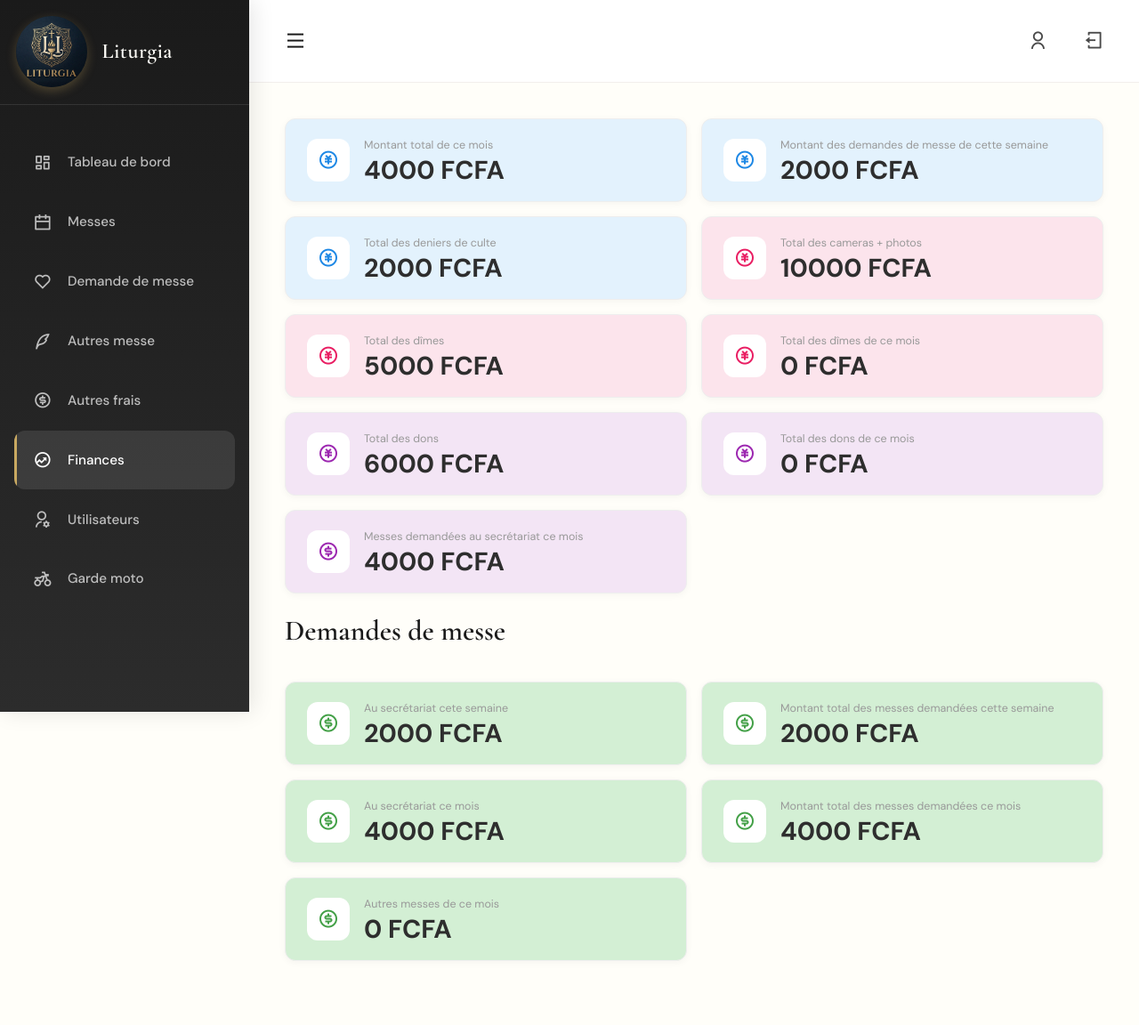
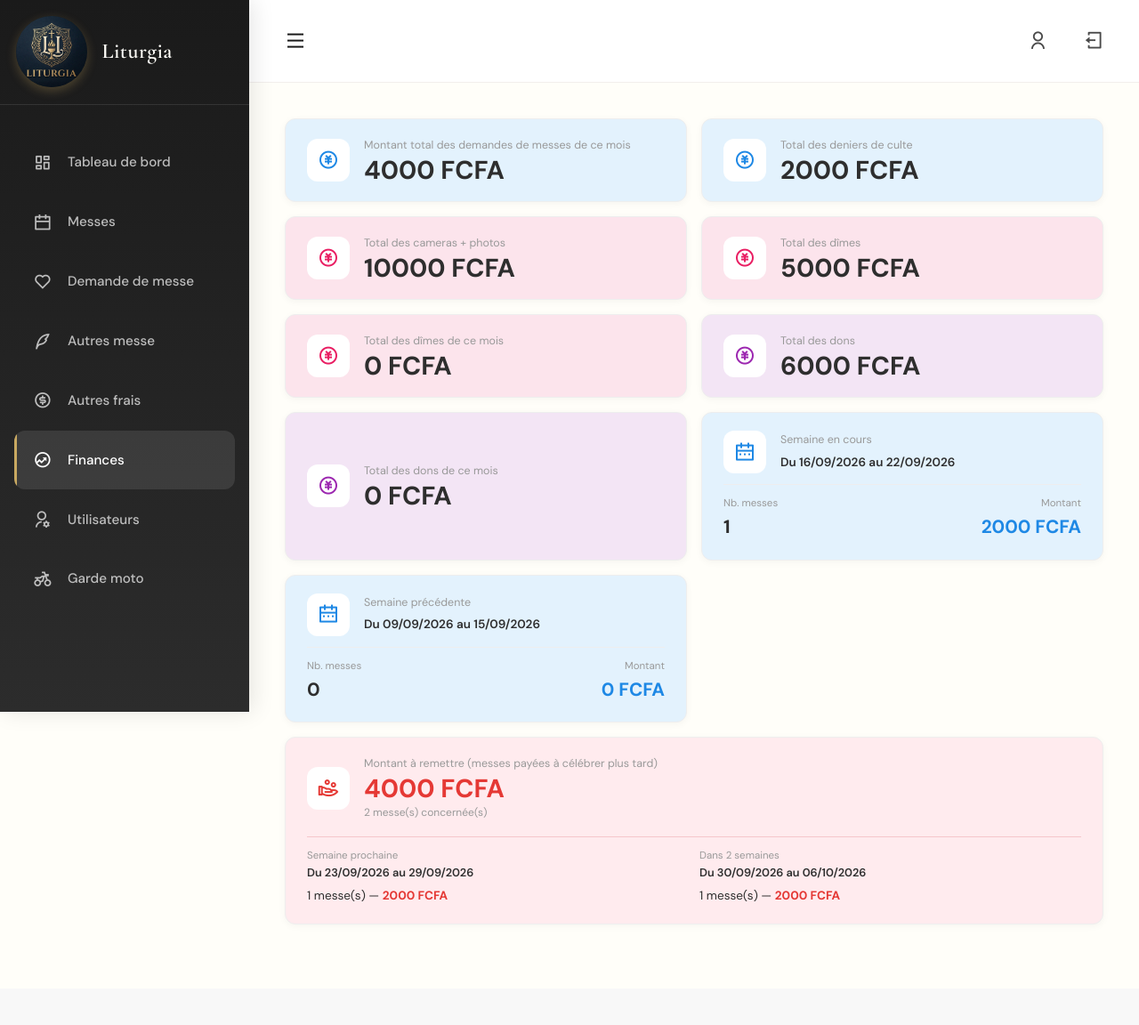
Before and after one commit to Orden-Ktn/liturgia, a Django app: page /dashboard/finance/ in a window 1280 px wide. Shown: the whole page at 89% size. After the commit the page ends 1038 px from the top, so only its background shows below. Run offline with Django 5.2, Linux system fonts and the light colour scheme; a user stored in the database is signed in; data comes from the database, SQL or seed files in the repository; some libraries are stand-ins or nearby versions.

Commit message:
update finance

```diff
--- a/dashboard/templates/finance.html
+++ b/dashboard/templates/finance.html
@@ -6,33 +6,13 @@
 
     <div style="display: grid; grid-template-columns: repeat(auto-fit, minmax(300px, 1fr)); gap: 1rem; margin-bottom: 2rem;">
 
-        <!-- <div class="stat-card" style="background: #e3f2fd; border-radius: 12px; padding: 1.25rem 1.5rem; border: 1px solid #eee; display: flex; align-items: center; gap: 1rem; box-shadow: 0 2px 8px rgba(0,0,0,0.04);">
-            <div style="width: 48px; height: 48px; border-radius: 12px; background: #fff; display: flex; align-items: center; justify-content: center; flex-shrink: 0;">
-                <i class="ri-money-cny-circle-line" style="font-size: 1.5rem; color: #1e88e5;"></i>
-            </div>
-            <div>
-                <p style="font-size: 0.78rem; color: #999; margin: 0 0 0.2rem;">Montant total</p>
-                <p style="font-size: 1.8rem; font-weight: 700; margin: 0; color: #2e2e2e; line-height: 1;">{{ montant_total|floatformat:0 }} FCFA</p>
-            </div>
-        </div> -->
-
         <div class="stat-card" style="background: #e3f2fd; border-radius: 12px; padding: 1.25rem 1.5rem; border: 1px solid #eee; display: flex; align-items: center; gap: 1rem; box-shadow: 0 2px 8px rgba(0,0,0,0.04);">
             <div style="width: 48px; height: 48px; border-radius: 12px; background: #fff; display: flex; align-items: center; justify-content: center; flex-shrink: 0;">
                 <i class="ri-money-cny-circle-line" style="font-size: 1.5rem; color: #1e88e5;"></i>
             </div>
             <div>
-                <p style="font-size: 0.78rem; color: #999; margin: 0 0 0.2rem;">Montant total de ce mois</p>
+                <p style="font-size: 0.78rem; color: #999; margin: 0 0 0.2rem;">Montant total des demandes de messes de ce mois</p>
                 <p style="font-size: 1.8rem; font-weight: 700; margin: 0; color: #2e2e2e; line-height: 1;">{{ montant_ce_mois|floatformat:0 }} FCFA</p>
-            </div>
-        </div>
-
-        <div class="stat-card" style="background: #e3f2fd; border-radius: 12px; padding: 1.25rem 1.5rem; border: 1px solid #eee; display: flex; align-items: center; gap: 1rem; box-shadow: 0 2px 8px rgba(0,0,0,0.04);">
-            <div style="width: 48px; height: 48px; border-radius: 12px; background: #fff; display: flex; align-items: center; justify-content: center; flex-shrink: 0;">
-                <i class="ri-money-cny-circle-line" style="font-size: 1.5rem; color: #1e88e5;"></i>
-            </div>
-            <div>
-                <p style="font-size: 0.78rem; color: #999; margin: 0 0 0.2rem;">Montant des demandes de messe de cette semaine</p>
-                <p style="font-size: 1.8rem; font-weight: 700; margin: 0; color: #2e2e2e; line-height: 1;">{{ montant_messe_cette_semaine|floatformat:0 }} FCFA</p>
             </div>
         </div>
 
@@ -96,69 +76,61 @@
             </div>
         </div>
 
-        <div class="stat-card" style="background: #f3e5f5; border-radius: 12px; padding: 1.25rem 1.5rem; border: 1px solid #eee; display: flex; align-items: center; gap: 1rem; box-shadow: 0 2px 8px rgba(0,0,0,0.04);">
-            <div style="width: 48px; height: 48px; border-radius: 12px; background: #fff; display: flex; align-items: center; justify-content: center; flex-shrink: 0;">
-                <i class="ri-money-dollar-circle-line" style="font-size: 1.5rem; color: #9c27b0;"></i>
+        {% for semaine in semaines %}
+            <div class="stat-card" style="background: #e3f2fd; border-radius: 12px; padding: 1.25rem 1.5rem; border: 1px solid #eee; box-shadow: 0 2px 8px rgba(0,0,0,0.04);">
+                <div style="display: flex; align-items: center; gap: 1rem; margin-bottom: 0.75rem;">
+                    <div style="width: 48px; height: 48px; border-radius: 12px; background: #fff; display: flex; align-items: center; justify-content: center; flex-shrink: 0;">
+                        <i class="ri-calendar-2-line" style="font-size: 1.5rem; color: #1e88e5;"></i>
+                    </div>
+                    <div>
+                        <p style="font-size: 0.78rem; color: #999; margin: 0 0 0.2rem;">{{ semaine.label }}</p>
+                        <p style="font-size: 0.85rem; font-weight: 600; margin: 0; color: #2e2e2e;">
+                            Du {{ semaine.debut_semaine|date:"d/m/Y" }} au {{ semaine.fin_semaine|date:"d/m/Y" }}
+                        </p>
+                    </div>
+                </div>
+                <div style="display: flex; justify-content: space-between; border-top: 1px solid #eee; padding-top: 0.75rem;">
+                    <div>
+                        <p style="font-size: 0.72rem; color: #999; margin: 0;">Nb. messes</p>
+                        <p style="font-size: 1.3rem; font-weight: 700; margin: 0; color: #2e2e2e;">{{ semaine.nombre_messes }}</p>
+                    </div>
+                    <div style="text-align: right;">
+                        <p style="font-size: 0.72rem; color: #999; margin: 0;">Montant</p>
+                        <p style="font-size: 1.3rem; font-weight: 700; margin: 0; color: #1e88e5;">{{ semaine.montant_total }} FCFA</p>
+                    </div>
+                </div>
             </div>
-            <div>
-                <p style="font-size: 0.78rem; color: #999; margin: 0 0 0.2rem;">Messes demandées au secrétariat ce mois</p>
-                <p style="font-size: 1.8rem; font-weight: 700; margin: 0; color: #2e2e2e; line-height: 1;">{{ montant_messe_secretariat_ce_mois|floatformat:0 }} FCFA</p>
+        {% endfor %}
+
+        <!-- ===== CARTE RÉCAPITULATIVE : MONTANT À REMETTRE ===== -->
+        <div class="stat-card" style="background: #ffebee; border-radius: 12px; padding: 1.25rem 1.5rem; border: 1px solid #eee; box-shadow: 0 2px 8px rgba(0,0,0,0.04); grid-column: span 2;">
+            <div style="display: flex; align-items: center; gap: 1rem; margin-bottom: 1rem;">
+                <div style="width: 48px; height: 48px; border-radius: 12px; background: #fff; display: flex; align-items: center; justify-content: center; flex-shrink: 0;">
+                    <i class="ri-hand-coin-line" style="font-size: 1.5rem; color: #e53935;"></i>
+                </div>
+                <div>
+                    <p style="font-size: 0.78rem; color: #999; margin: 0 0 0.2rem;">Montant à remettre (messes payées à célébrer plus tard)</p>
+                    <p style="font-size: 1.8rem; font-weight: 700; margin: 0; color: #e53935; line-height: 1;">
+                        {{ montant_total_a_remettre }} FCFA
+                    </p>
+                    <p style="font-size: 0.75rem; color: #999; margin: 0.2rem 0 0;">
+                        {{ nombre_total_messes_avenir }} messe(s) concernée(s)
+                    </p>
+                </div>
             </div>
-        </div>
 
-        <br><div style="display: flex; justify-content: space-between; align-items: center; margin-bottom: 1rem;">
-            <div>
-                <h2 style="font-family: 'Cormorant Garamond', serif; font-size: 2rem;">Demandes de messe</h2>
-            </div>
-        </div><br>
-
-        <div class="stat-card" style="background: #d3efd4; border-radius: 12px; padding: 1.25rem 1.5rem; border: 1px solid #eee; display: flex; align-items: center; gap: 1rem; box-shadow: 0 2px 8px rgba(0,0,0,0.04);">
-            <div style="width: 48px; height: 48px; border-radius: 12px; background: #fff; display: flex; align-items: center; justify-content: center; flex-shrink: 0;">
-                <i class="ri-money-dollar-circle-line" style="font-size: 1.5rem; color: #43a047;"></i>
-            </div>
-            <div>
-                <p style="font-size: 0.78rem; color: #999; margin: 0 0 0.2rem;">Au secrétariat cete semaine</p>
-                <p style="font-size: 1.8rem; font-weight: 700; margin: 0; color: #2e2e2e; line-height: 1;">{{ montant_messe_secretariat_cette_semaine|floatformat:0 }} FCFA</p>
-            </div>
-        </div>
-
-        <div class="stat-card" style="background: #d3efd4; border-radius: 12px; padding: 1.25rem 1.5rem; border: 1px solid #eee; display: flex; align-items: center; gap: 1rem; box-shadow: 0 2px 8px rgba(0,0,0,0.04);">
-            <div style="width: 48px; height: 48px; border-radius: 12px; background: #fff; display: flex; align-items: center; justify-content: center; flex-shrink: 0;">
-                <i class="ri-money-dollar-circle-line" style="font-size: 1.5rem; color: #43a047;"></i>
-            </div>
-            <div>
-                <p style="font-size: 0.78rem; color: #999; margin: 0 0 0.2rem;">Montant total des messes demandées cette semaine</p>
-                <p style="font-size: 1.8rem; font-weight: 700; margin: 0; color: #2e2e2e; line-height: 1;">{{ montant_messes_demandees_cette_semaine|floatformat:0 }} FCFA</p>
-            </div>
-        </div>
-
-        <div class="stat-card" style="background: #d3efd4; border-radius: 12px; padding: 1.25rem 1.5rem; border: 1px solid #eee; display: flex; align-items: center; gap: 1rem; box-shadow: 0 2px 8px rgba(0,0,0,0.04);">
-            <div style="width: 48px; height: 48px; border-radius: 12px; background: #fff; display: flex; align-items: center; justify-content: center; flex-shrink: 0;">
-                <i class="ri-money-dollar-circle-line" style="font-size: 1.5rem; color: #43a047;"></i>
-            </div>
-            <div>
-                <p style="font-size: 0.78rem; color: #999; margin: 0 0 0.2rem;">Au secrétariat ce mois</p>
-                <p style="font-size: 1.8rem; font-weight: 700; margin: 0; color: #2e2e2e; line-height: 1;">{{ montant_messe_secretariat_ce_mois|floatformat:0 }} FCFA</p>
-            </div>
-        </div>
-
-        <div class="stat-card" style="background: #d3efd4; border-radius: 12px; padding: 1.25rem 1.5rem; border: 1px solid #eee; display: flex; align-items: center; gap: 1rem; box-shadow: 0 2px 8px rgba(0,0,0,0.04);">
-            <div style="width: 48px; height: 48px; border-radius: 12px; background: #fff; display: flex; align-items: center; justify-content: center; flex-shrink: 0;">
-                <i class="ri-money-dollar-circle-line" style="font-size: 1.5rem; color: #43a047;"></i>
-            </div>
-            <div>
-                <p style="font-size: 0.78rem; color: #999; margin: 0 0 0.2rem;">Montant total des messes demandées ce mois</p>
-                <p style="font-size: 1.8rem; font-weight: 700; margin: 0; color: #2e2e2e; line-height: 1;">{{ montant_messes_demandees_ce_mois|floatformat:0 }} FCFA</p>
-            </div>
-        </div>
-
-        <div class="stat-card" style="background: #d3efd4; border-radius: 12px; padding: 1.25rem 1.5rem; border: 1px solid #eee; display: flex; align-items: center; gap: 1rem; box-shadow: 0 2px 8px rgba(0,0,0,0.04);">
-            <div style="width: 48px; height: 48px; border-radius: 12px; background: #fff; display: flex; align-items: center; justify-content: center; flex-shrink: 0;">
-                <i class="ri-money-dollar-circle-line" style="font-size: 1.5rem; color: #43a047;"></i>
-            </div>
-            <div>
-                <p style="font-size: 0.78rem; color: #999; margin: 0 0 0.2rem;">Autres messes de ce mois</p>
-                <p style="font-size: 1.8rem; font-weight: 700; margin: 0; color: #2e2e2e; line-height: 1;">{{ montant_autre_messe_ce_mois|floatformat:0 }} FCFA</p>
+            <div style="display: grid; grid-template-columns: repeat(auto-fit, minmax(180px, 1fr)); gap: 0.75rem; border-top: 1px solid #f5c6cb; padding-top: 0.75rem;">
+                {% for semaine in semaines_avenir %}
+                <div>
+                    <p style="font-size: 0.72rem; color: #999; margin: 0;">{{ semaine.label }}</p>
+                    <p style="font-size: 0.8rem; font-weight: 600; margin: 0 0 0.3rem; color: #2e2e2e;">
+                        Du {{ semaine.debut_semaine|date:"d/m/Y" }} au {{ semaine.fin_semaine|date:"d/m/Y" }}
+                    </p>
+                    <p style="font-size: 0.85rem; margin: 0; color: #2e2e2e;">
+                        {{ semaine.nombre_messes }} messe(s) — <strong style="color: #e53935;">{{ semaine.montant_total }} FCFA</strong>
+                    </p>
+                </div>
+                {% endfor %}
             </div>
         </div>
 
--- a/dashboard/views.py
+++ b/dashboard/views.py
@@ -124,9 +124,7 @@ def dashboard(request):
 def finance(request):
     today = timezone.now().date()
 
-    debut_semaine = today - timedelta(days=today.weekday())
-
-    fin_semaine = debut_semaine + timedelta(days=6)
+    debut_semaine, fin_semaine = get_semaine_mercredi_mardi()
 
     # Intentions de messe simples
     montant_intention_total = Intention.objects.filter(
@@ -135,30 +133,32 @@ def finance(request):
         total=Sum("montant")
     )["total"] or 0
 
-    debut_semaine, fin_semaine = get_semaine_mercredi_mardi()
-
     montant_messe_cette_semaine = Intention.objects.filter(
         date_debut__range=(debut_semaine, fin_semaine),
         statut='validee'
     ).aggregate(total=Sum("montant"))["total"] or 0
 
-    #montants messes demandees cette semaine
+    # montants messes demandees cette semaine
     montant_messe_secretariat_cette_semaine = Intention.objects.filter(
-        date_debut__range=(debut_semaine, fin_semaine), statut='validee').aggregate(total=Sum("montant"))["total"] or 0
+        date_debut__range=(debut_semaine, fin_semaine), statut='validee'
+    ).aggregate(total=Sum("montant"))["total"] or 0
 
     montant_messe_en_ligne_cette_semaine = Intention.objects.filter(
-            date_debut__range=(debut_semaine, fin_semaine), statut_paiement='paye').aggregate(total=Sum("montant"))["total"] or 0
+        date_debut__range=(debut_semaine, fin_semaine), statut_paiement='paye'
+    ).aggregate(total=Sum("montant"))["total"] or 0
 
     montant_messes_demandees_cette_semaine = montant_messe_secretariat_cette_semaine + montant_messe_en_ligne_cette_semaine
 
-    #montants messes demandees ce mois
+    # montants messes demandees ce mois
     montant_messe_secretariat_ce_mois = Intention.objects.filter(
-            date_debut__year=today.year,
-            date_debut__month=today.month, statut='validee').aggregate(total=Sum("montant"))["total"] or 0
+        date_debut__year=today.year,
+        date_debut__month=today.month, statut='validee'
+    ).aggregate(total=Sum("montant"))["total"] or 0
 
     montant_messe_en_ligne_ce_mois = Intention.objects.filter(
-            date_debut__year=today.year,
-            date_debut__month=today.month, statut_paiement='paye').aggregate(total=Sum("montant"))["total"] or 0
+        date_debut__year=today.year,
+        date_debut__month=today.month, statut_paiement='paye'
+    ).aggregate(total=Sum("montant"))["total"] or 0
 
     montant_messes_demandees_ce_mois = montant_messe_secretariat_ce_mois + montant_messe_en_ligne_ce_mois
 
@@ -203,7 +203,31 @@ def finance(request):
     ).aggregate(total=Sum("montant"))["total"] or 0
 
     montant_total    = montant_intention_total + montant_autre_messe_total + total_autres_frais
-    montant_ce_mois  = montant_messe_secretariat_ce_mois + montant_autre_messe_ce_mois + total_autres_frais_ce_mois
+    montant_messes_ce_mois_sans_doublon = Intention.objects.filter(
+        Q(statut='validee') | Q(statut_paiement='paye'),
+        date_debut__year=today.year,
+        date_debut__month=today.month
+    ).aggregate(total=Sum("montant"))["total"] or 0
+
+    montant_ce_mois = montant_messes_ce_mois_sans_doublon + montant_autre_messe_ce_mois + total_autres_frais_ce_mois
+    # ===== SEMAINE EN COURS + SEMAINE PRÉCÉDENTE (compte, mercredi -> mardi) =====
+    semaines = []
+    for offset in [0, 1]:  # 0 = en cours, 1 = précédente
+        date_ref = today - timedelta(weeks=offset)
+        debut_s, fin_s = get_semaine_mercredi_mardi(date_ref)
+        label = "Semaine en cours" if offset == 0 else "Semaine précédente"
+        semaines.append(get_stats_semaine(debut_s, fin_s, label))
+
+    # ===== SURPLUS SUR LES SEMAINES À VENIR (messes déjà payées, à célébrer plus tard) =====
+    semaines_avenir = []
+    for offset in [1, 2]:  # 1 = semaine prochaine, 2 = dans 2 semaines
+        date_ref = today + timedelta(weeks=offset)
+        debut_s, fin_s = get_semaine_mercredi_mardi(date_ref)
+        label = "Semaine prochaine" if offset == 1 else "Dans 2 semaines"
+        semaines_avenir.append(get_stats_semaine(debut_s, fin_s, label))
+
+    montant_total_a_remettre = sum(s['montant_total'] for s in semaines_avenir)
+    nombre_total_messes_avenir = sum(s['nombre_messes'] for s in semaines_avenir)
 
     return render(request, "finance.html", {
         # Globaux
@@ -228,6 +252,11 @@ def finance(request):
         "total_don_ce_mois":            total_don_ce_mois,
         "total_camera_photo":           total_camera_photo,
         "montant_messe_cette_semaine":  montant_messe_cette_semaine,
+        # ===== NOUVEAU : semaines actuelle/précédente + surplus à venir =====
+        "semaines":                     semaines,
+        "semaines_avenir":              semaines_avenir,
+        "montant_total_a_remettre":     montant_total_a_remettre,
+        "nombre_total_messes_avenir":   nombre_total_messes_avenir,
     })
 
 
```
